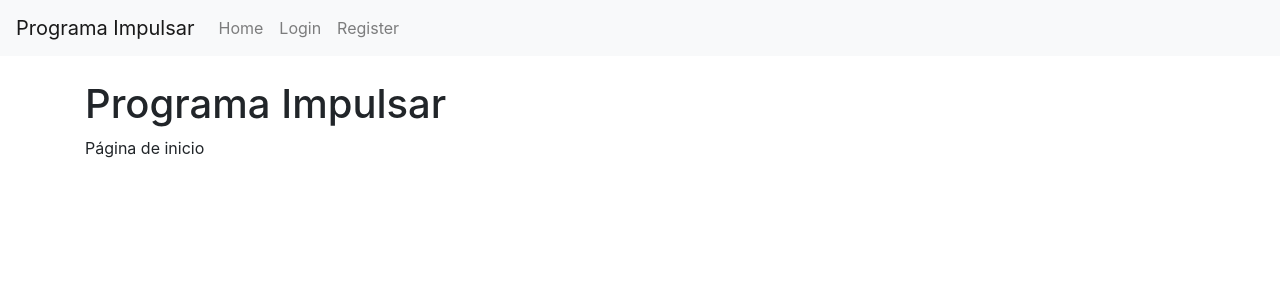
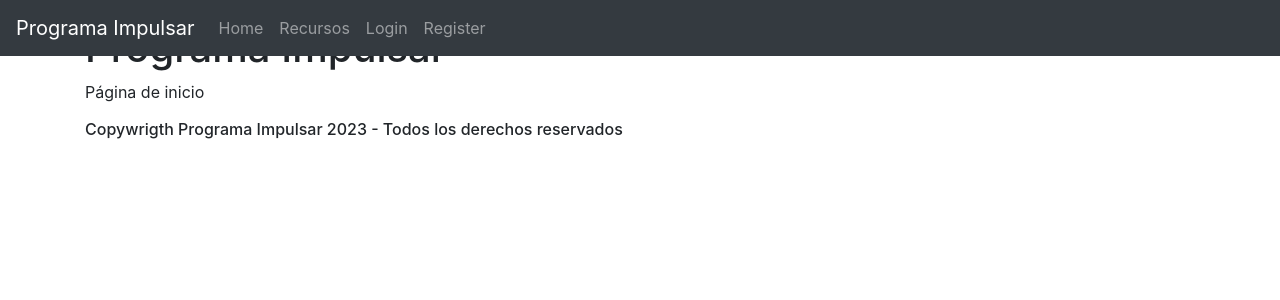
Before and after one commit to 4escofet/impulsar, a Flask app: page / in a window 1280 px wide. Shown: the top 300 px of the page. Run offline with Flask 3, Linux system fonts and the light colour scheme; some libraries are stand-ins or nearby versions.

Commit message:
Inclusion recursos

```diff
--- a/app/templates/base.html
+++ b/app/templates/base.html
@@ -1,19 +1,24 @@
 <!DOCTYPE html>
-<html lang="en">
+<html lang="es">
 <head>
     <meta charset="UTF-8">
-    <meta name="viewport" content="width=device-width, initial-scale=1.0">
-    <title>Programa Impulsar App</title>
+    <meta name="viewport" content="width=device-width, initial-scale=1, shrink-to-fit=no">
+    <meta name="author" content="4escofet">
+    <title>Impulsar</title>
     <link rel="stylesheet" href="https://stackpath.bootstrapcdn.com/bootstrap/4.5.2/css/bootstrap.min.css">
     <link rel="icon" href="{{ url_for('static', filename='images/ecologico.png') }}" type="image/x-icon">
 </head>
 <body>
-    <nav class="navbar navbar-expand-lg navbar-light bg-light">
+    <header>
+    <nav class="navbar navbar-expand-md navbar-dark fixed-top bg-dark">
         <a class="navbar-brand" href="{{ url_for('home') }}">Programa Impulsar</a>
         <div class="collapse navbar-collapse" id="navbarNav">
             <ul class="navbar-nav">
                 <li class="nav-item">
                     <a class="nav-link" href="{{ url_for('home') }}">Home</a>
+                </li>
+                <li class="nav-item">
+                    <a class="nav-link" href="{{ url_for('recursos') }}">Recursos</a>
                 </li>
                 {% if current_user.is_authenticated %}
                 <li class="nav-item">
@@ -33,6 +38,10 @@
             </ul>
         </div>
     </nav>
+    </header>
+
+    <main role="main">
+
     <div class="container mt-4">
         {% with messages = get_flashed_messages(with_categories=true) %}
             {% if messages %}
@@ -48,3 +57,9 @@
     <script src="https://stackpath.bootstrapcdn.com/bootstrap/4.5.2/js/bootstrap.min.js"></script>
 </body>
 </html>
+    <footer>
+        <div class="container">
+            <h6> Copywrigth Programa Impulsar 2023 - Todos los derechos reservados</h6>
+        </div>
+    </footer>
+</main>
--- a/app/templates/resources.html
+++ /dev/null
@@ -1,6 +0,0 @@
-{% extends "base.html" %}
-{% block content %}
-<h1>Resources</h1>
-<p>Here are some resources.</p>
-<!-- Add resources here -->
-{% endblock %}
--- a/app/views.py
+++ b/app/views.py
@@ -9,6 +9,11 @@ from datetime import datetime
 def home():
     app.logger.debug("Home route accessed")
     return render_template('index.html')
+
+@app.route('/recursos')
+def recursos():
+    app.logger.debug("Recursos route accessed")
+    return render_template('recursos.html')
 
 @app.route('/login', methods=['GET', 'POST'])
 def login():
```
Also changed, not shown: app/templates/recursos.html (added, +37 -0 lines), app/static/images/LN-Guia-Comunidad_y_Colaboradores_Portada.jpg (added), app/static/images/LN-Guia-Eje-Ambiental_Portada.jpg (added), app/static/images/LN-Guia-Eje-Compliance_Portada.jpg (added), app/static/images/LN_Guia-Sostenibilidad_Portada.jpg (added), app/templates/user.html (line endings or trailing spaces), 4 other files.
